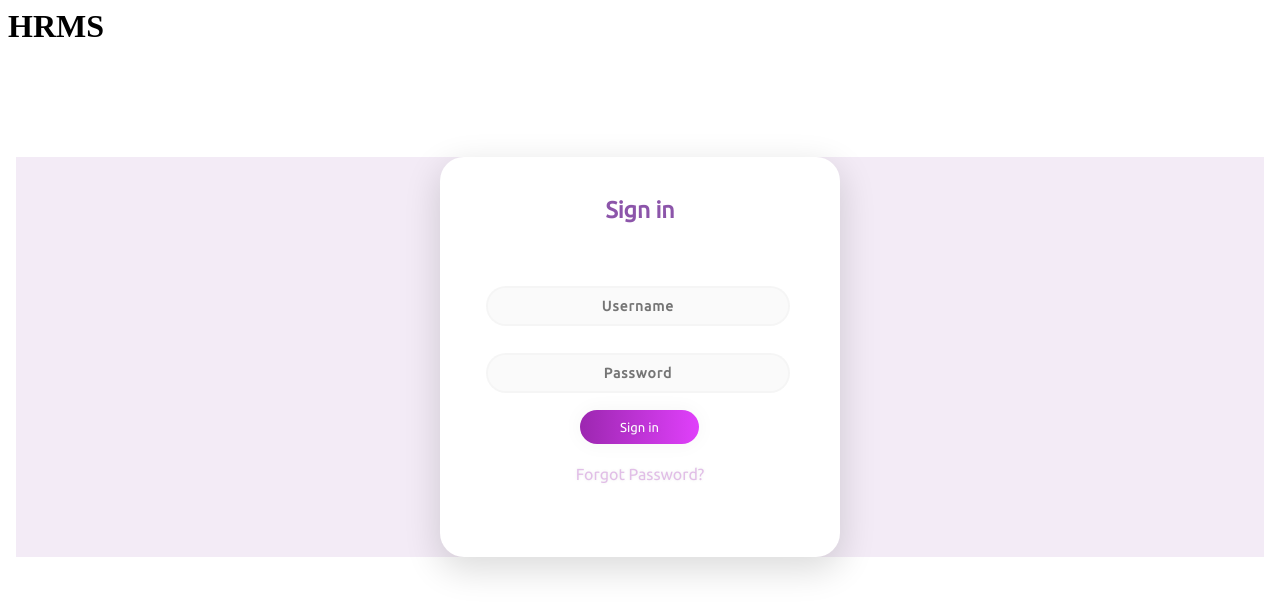
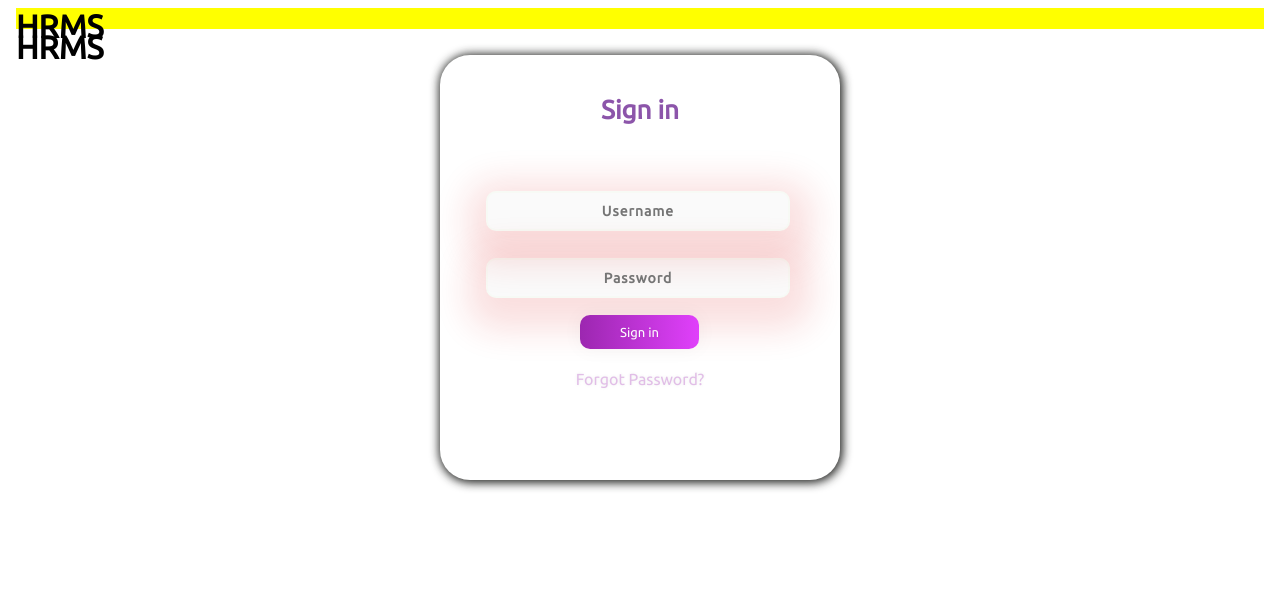
Before and after one commit to deepakkumary432/angular-hrms, an Angular app: page / in a window 1280 px wide. Shown: the top 614 px of the page. Built offline with nearby package versions, Linux system fonts and the light colour scheme.

Commit message:
2 files modified

```diff
--- a/src/app/app.component.css
+++ b/src/app/app.component.css
@@ -1,47 +1,69 @@
+ .header{
+background-color: yellow;
+
+ }
+ .left{
+   background-color: red;
+   height: 100%;
+   width: 30%;
+   align-self: left;
+ }
+
+ .right{
+   background-color: red;
+   height: 100%;
+   width: 45%;
+   align-self: right;
+ }
+
  body {
-        background-color: #F3EBF6;
+
         font-family: 'Ubuntu', sans-serif;
+
     }
 
     .main {
-        background-color: #FFFFFF;
+
         width: 400px;
-        height: 400px;
-        margin: 7em auto;
-        border-radius: 1.5em;
-        box-shadow: 0px 11px 35px 2px rgba(0, 0, 0, 0.14);
+        height: 425px;
+        margin: 10px auto;
+        border-radius:30px;
+        box-shadow: 1px 1px 10px 2px rgba(21, 22, 19, 0.925);
     }
 
     .sign {
+
         padding-top: 40px;
         color: #8C55AA;
         font-family: 'Ubuntu', sans-serif;
         font-weight: bold;
-        font-size: 23px;
+        font-size: 26px;
     }
 
-    .un {
-    width: 76%;
+    .uname {
+            width: 76%;
     color: rgb(38, 50, 56);
     font-weight: 700;
     font-size: 14px;
     letter-spacing: 1px;
     background: rgba(136, 126, 126, 0.04);
     padding: 10px 20px;
-    border-radius: 20px;
+    border-radius: 10px;
     outline: none;
     box-sizing: border-box;
-    border: 2px solid rgba(0, 0, 0, 0.02);
-    margin-bottom: 50px;
+    border: 2px solid rgba(97, 230, 21, 0.02);
+
     margin-left: 46px;
     text-align: center;
     margin-bottom: 27px;
     font-family: 'Ubuntu', sans-serif;
+    box-shadow: 2px 11px 35px 20px rgba(219, 29, 29, 0.14);
+
     }
 
     form.form1 {
         padding-top: 40px;
-    }
+         }
 
     .pass {
             width: 76%;
@@ -51,16 +73,17 @@
     letter-spacing: 1px;
     background: rgba(136, 126, 126, 0.04);
     padding: 10px 20px;
-    border: none;
-    border-radius: 20px;
+    border-radius: 10px;
     outline: none;
     box-sizing: border-box;
-    border: 2px solid rgba(0, 0, 0, 0.02);
-    margin-bottom: 50px;
+    border: 2px solid rgba(97, 230, 21, 0.02);
+
     margin-left: 46px;
     text-align: center;
     margin-bottom: 27px;
     font-family: 'Ubuntu', sans-serif;
+    box-shadow: 2px 11px 35px 20px rgba(219, 29, 29, 0.14);
+
     }
 
 
@@ -71,7 +94,7 @@
 
     .submit {
       cursor: pointer;
-        border-radius: 5em;
+        border-radius: 10px;
         color: #fff;
         background: linear-gradient(to right, #9C27B0, #E040FB);
         border: 0;
@@ -97,6 +120,7 @@
         text-decoration: none
     }
 
+
     @media (max-width: 600px) {
         .main {
             border-radius: 0px;
--- a/src/app/app.component.html
+++ b/src/app/app.component.html
@@ -1,4 +1,4 @@
-<h1>HRMS</h1>
+
 <html>
 
 <head>
@@ -10,10 +10,21 @@
 </head>
 
 <body>
+  <div class="header">
+     <div class="left">
+       <h1>HRMS</h1>
+       </div>
+
+       <div class="right">
+       <h1>HRMS</h1>
+       </div>
+  </div>
+
   <div class="main">
+
     <p class="sign" align="center">Sign in</p>
     <form class="form1">
-      <input class="un " type="text" align="center" placeholder="Username">
+      <input class="uname " type="text" align="center" placeholder="Username">
       <input class="pass" type="password" align="center" placeholder="Password">
       <a class="submit" align="center">Sign in</a>
       <p class="forgot" align="center"><a href="#">Forgot Password?</a></p>
```
